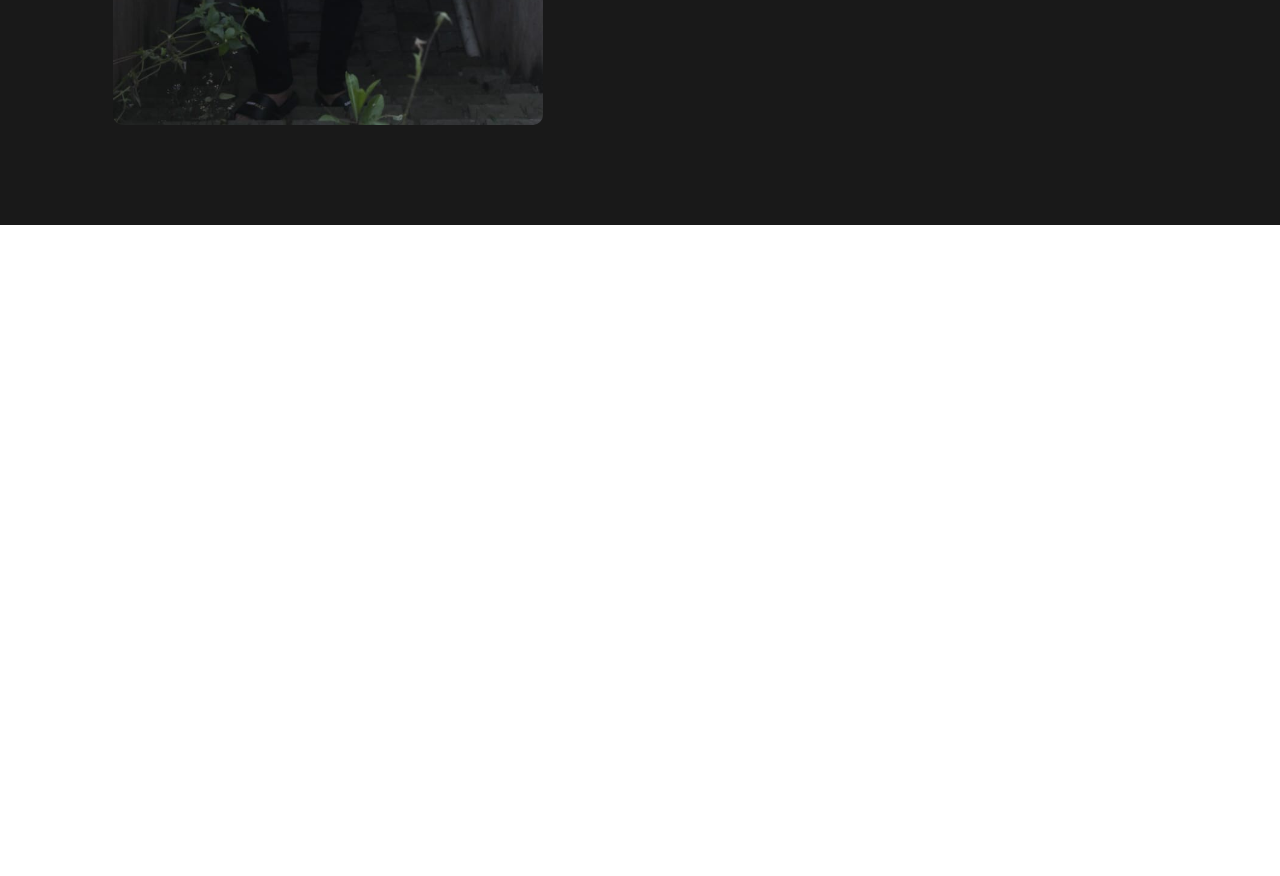
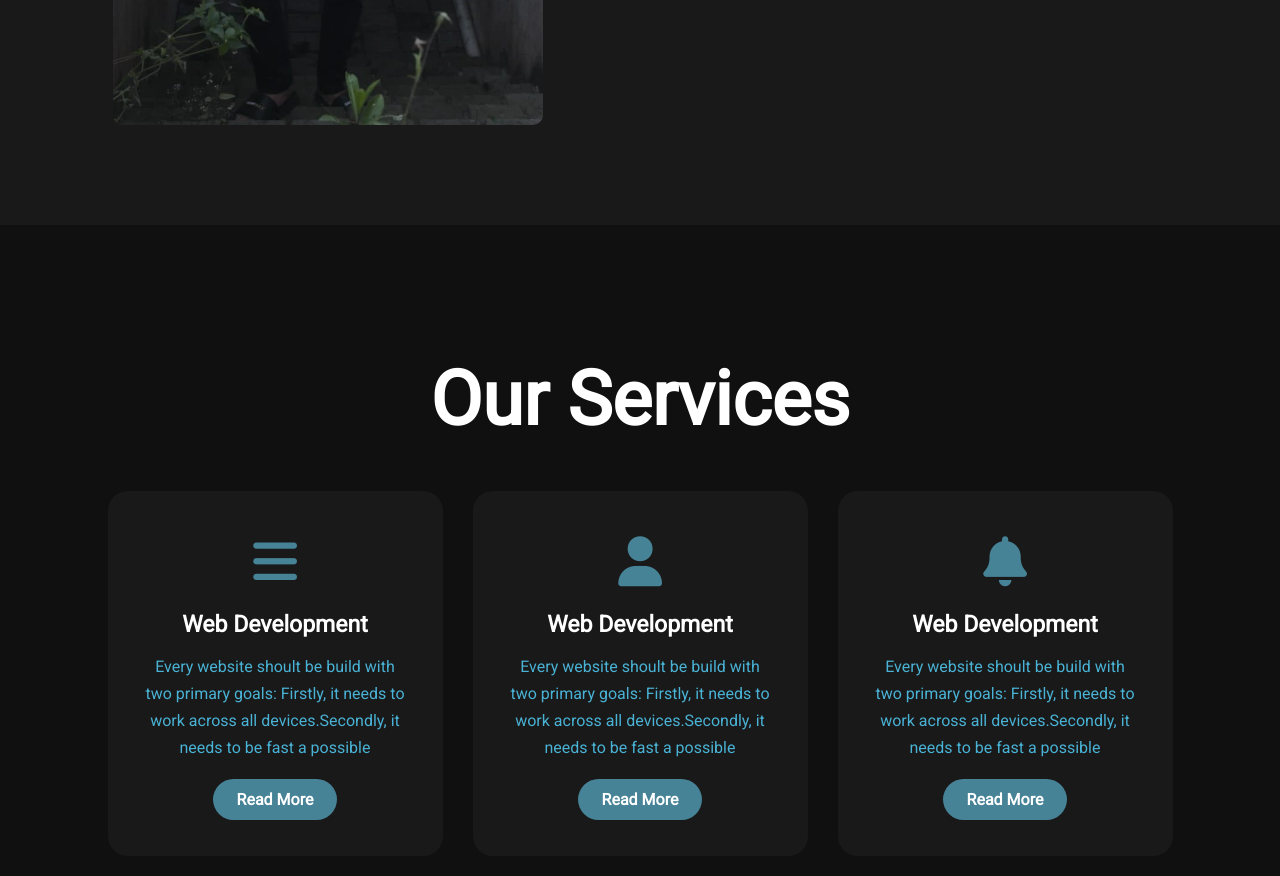
Before and after one commit to tedyka1/personal-portfolio, a plain HTML site: page index.html in a window 1280 px wide. Shown: the part 1420-2296 px from the top of the page. Before the commit the page ends 1645 px from the top, so only its background shows below. Drawn offline with Linux system fonts and the light colour scheme; a web font is replaced by a local one.

Commit message:
Sampai service

```diff
--- a/index.html
+++ b/index.html
@@ -47,7 +47,7 @@
     <!-- About section start -->
     <section class="about">
       <div class="main">
-        <img src="img/IMG-20210518-WA0021.jpg" alt="about" />
+        <img src="img/IMG-20210518-WA0021.webp" alt="about" />
         <div class="about-text">
           <h2>About Me</h2>
           <h5>Developer <span>& Network Engineer</span></h5>
@@ -59,5 +59,47 @@
         </div>
       </div>
     </section>
+
+    <!-- service start action -->
+    <div class="service">
+      <div class="title">
+        <h2>Our Services</h2>
+      </div>
+
+      <div class="box">
+        <div class="card">
+          <i class="fas fa-bars"></i>
+          <h5>Web Development</h5>
+          <div class="pra">
+            <p>Every website shoult be build with two primary goals: Firstly, it needs to work across all devices.Secondly, it needs to be fast a possible</p>
+            <p>
+              <a class="button" href="#">Read More</a>
+            </p>
+          </div>
+        </div>
+
+        <div class="card">
+          <i class="fas fa-user"></i>
+          <h5>Web Development</h5>
+          <div class="pra">
+            <p>Every website shoult be build with two primary goals: Firstly, it needs to work across all devices.Secondly, it needs to be fast a possible</p>
+            <p>
+              <a class="button" href="#">Read More</a>
+            </p>
+          </div>
+        </div>
+
+        <div class="card">
+          <i class="fas fa-bell"></i>
+          <h5>Web Development</h5>
+          <div class="pra">
+            <p>Every website shoult be build with two primary goals: Firstly, it needs to work across all devices.Secondly, it needs to be fast a possible</p>
+            <p>
+              <a class="button" href="#">Read More</a>
+            </p>
+          </div>
+        </div>
+      </div>
+    </div>
   </body>
 </html>
--- a/style.css
+++ b/style.css
@@ -10,7 +10,7 @@
 .hero {
   height: 100vh;
   width: 100%;
-  background-image: url(img/businessman-using-digital-tablet.png);
+  background-image: url(img/businessman-using-digital-tablet.webp);
   background-size: cover;
   background-position: center;
 }
@@ -192,3 +192,75 @@ button:hover {
   border: 2px solid #478397;
   cursor: pointer;
 }
+
+.service {
+  background-color: #101010;
+  width: 100%;
+  padding: 100px 0px;
+}
+
+.title h2 {
+  color: white;
+  font-size: 75px;
+  width: 1130px;
+  margin: 30px auto;
+  text-align: center;
+}
+
+.box {
+  display: flex;
+  justify-content: center;
+  align-items: center;
+  min-height: 400px;
+}
+
+.card {
+  height: 365px;
+  width: 335px;
+  padding: 20px 35px;
+  background-color: #191919;
+  border-radius: 20px;
+  margin: 15px;
+  position: relative;
+  overflow: hidden;
+  text-align: center;
+}
+
+.card i {
+  font-size: 50px;
+  display: block;
+  text-align: center;
+  margin: 25px 0px;
+  color: #478397;
+}
+
+h5 {
+  color: white;
+  font-size: 23px;
+  margin-bottom: 15px;
+}
+
+.pra p {
+  color: #49b2d5;
+  font-size: 16px;
+  line-height: 27px;
+  margin-bottom: 25px;
+  text-align: center;
+}
+
+.card .button {
+  background-color: #478397;
+  color: white;
+  text-decoration: none;
+  border: 2px solid transparent;
+  font-weight: bold;
+  padding: 9px 22px;
+  border-radius: 30px;
+  transition: 0.4s;
+}
+
+.card .button:hover {
+  background-color: transparent;
+  border: 2px solid #478397;
+  cursor: pointer;
+}
```
Also changed, not shown: img/IMG-20210518-WA0021.jpg (deleted), img/IMG-20210518-WA0021.webp (added), img/frontend_3.webp (added), img/sep09.webp (added), 3 other files.
